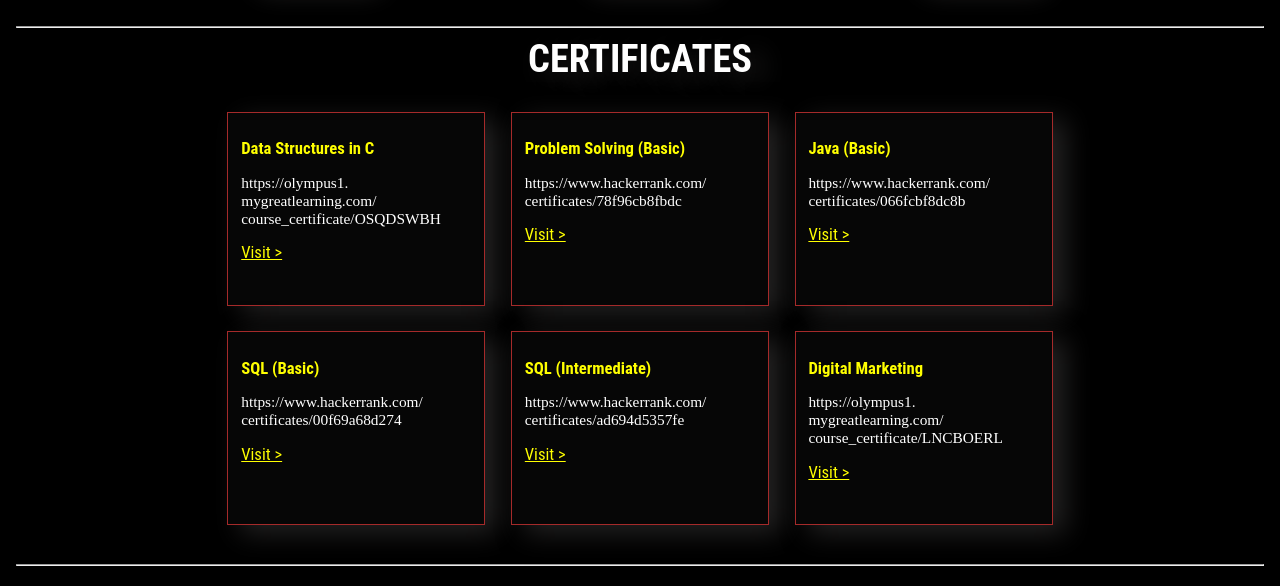
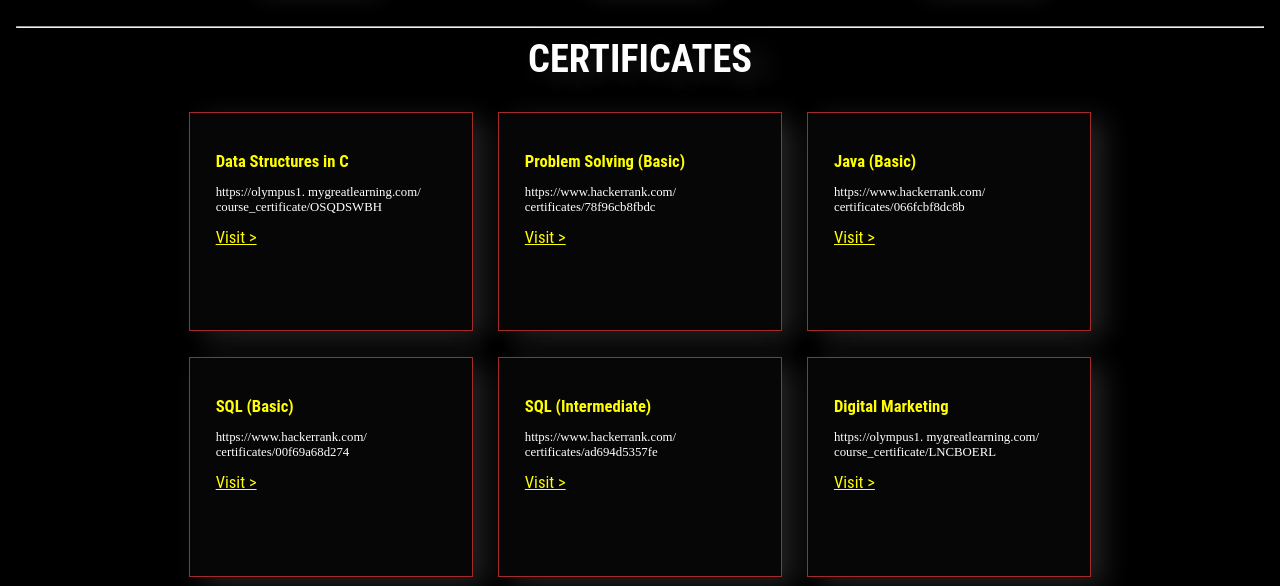
Before and after one commit to Mallika-2002/propagate.github.io, a plain HTML site: page index.html in a window 1280 px wide. Shown: the part 714-1300 px from the top of the page. Drawn offline with Linux system fonts and the light colour scheme.

Commit message:
Update style2.css

```diff
--- a/style2.css
+++ b/style2.css
@@ -101,10 +101,10 @@
 
 .card {
     background-color: rgba(7, 7, 7, 0.897);
-    padding: 1vw;
+    padding: 2vw;
     margin: 1vw;
     color: white;
-    font-size: 1.20vw;
+    font-size: 1vw;
     border: 0.1em solid brown;
     box-shadow: 1vw 1vh 2vw rgb(36, 35, 35);
     /* box-shadow: 1vw 1vh 0.5vw brown; */
```
